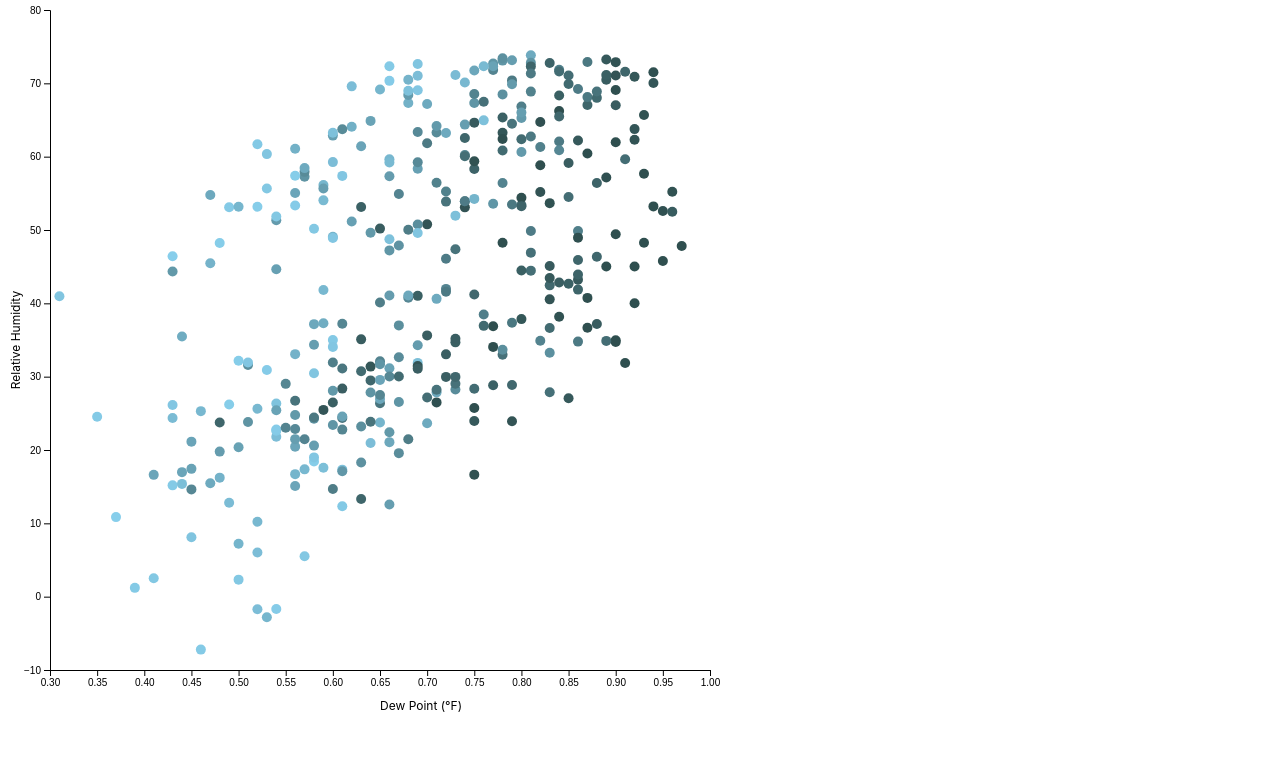
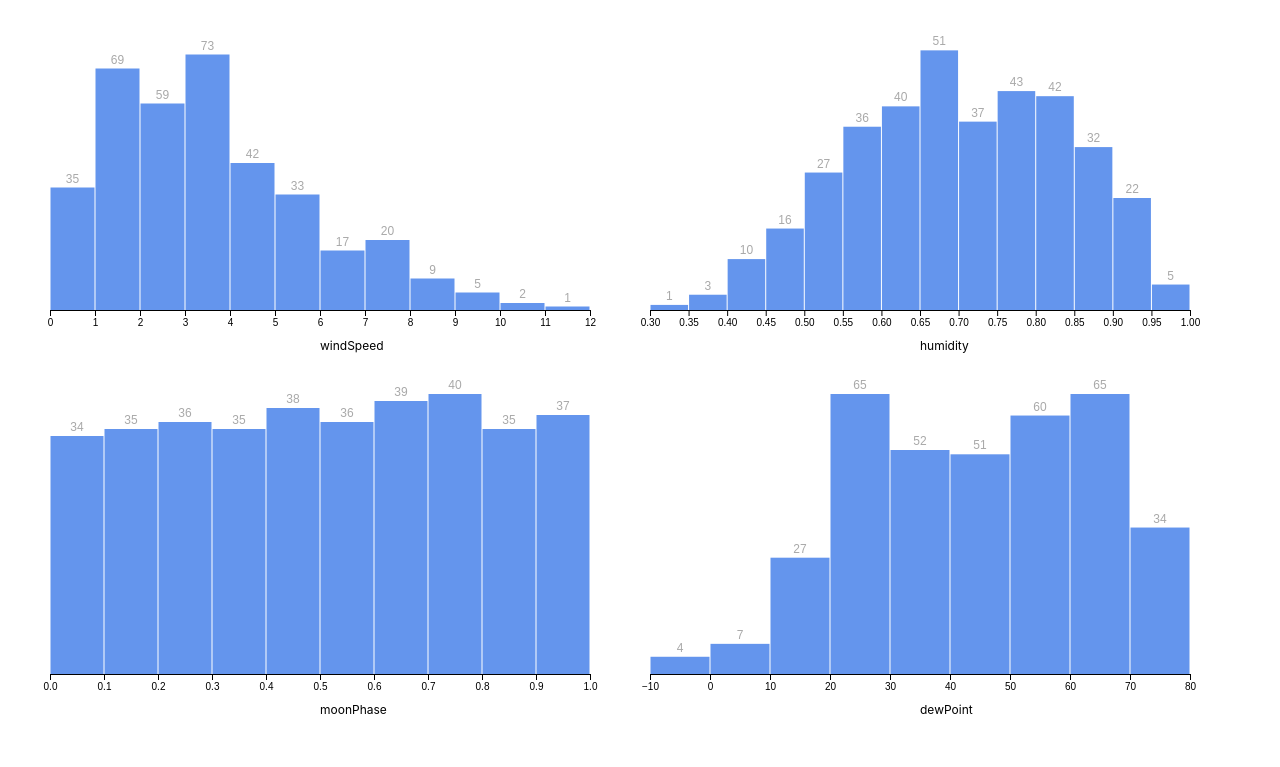
Before and after one commit to mwgolden/react-data-viz, a React (Create React App) app: page / in a window 1280 px wide. Shown: the top 767 px of the page. Built offline with nearby package versions, Linux system fonts and the light colour scheme.

Commit message:
Add histogram chart

```diff
--- a/src/App.js
+++ b/src/App.js
@@ -1,13 +1,28 @@
 import './App.css';
-import DewPointHumidityScatter from './DewPointHumidityScatter';
+import Histograms from './Histograms'
 
 import weatherData from './data/my_weather_data.json'
 
+const histogramMetrics = [
+    'windSpeed',
+    'humidity',
+    'moonPhase',
+    'dewPoint',
+    'uvIndex',
+    'windBearing',
+    'temperatureMin',
+    'temperatureMax'
+  ]
 
 function App() {
 
   return (
-    <DewPointHumidityScatter data={weatherData} />
+    <>
+
+      <div>
+        <Histograms metrics={histogramMetrics} data={weatherData} />
+      </div>
+    </>
   )
 }
 
--- /dev/null
+++ b/src/Histograms.js
@@ -0,0 +1,41 @@
+import Histogram from './components/Histogram'
+
+
+export default function Histograms({ metrics, data }) {
+
+
+    //Create dimensions
+    const width = 600
+
+    const dimensions = {
+        width: width,
+        height: width * 0.6,
+        margin: {
+            top: 30,
+            right: 10,
+            bottom: 50,
+            left: 50
+        }
+    }
+    dimensions.boundedWidth = dimensions.width - dimensions.margin.right - dimensions.margin.left
+    dimensions.boundedHeight = dimensions.height - dimensions.margin.top - dimensions.margin.bottom
+    let charts = metrics.map(
+        metric => {
+            const chart = {
+                metric: metric,
+                dimensions: dimensions,
+                data: data
+            }
+            return (
+                <Histogram chart={chart} />
+            )
+        }
+    )
+
+    return(
+        <>
+            {charts}
+        </>
+    )
+
+}
--- a/src/components/Axes.js
+++ b/src/components/Axes.js
@@ -48,9 +48,8 @@ function BottomAxis(props){
     const dimensions = props.chart.dimensions
     const xAxisGenerator = axisBottom().scale(xScale)
     const xAxisRef = useRef()
+    const styles = {}
 
-    const styles = {
-    }
     const childrenWithProps = React.Children.map(children, child => {
         return React.cloneElement( child, {
             x: dimensions.boundedWidth / 2,
--- a/src/components/Chart.js
+++ b/src/components/Chart.js
@@ -5,17 +5,31 @@ import { select } from "d3"
 export default function Chart(props) {
 
     const { children, chart } = props
+    const { metric } = chart
     const chartRef = useRef()
     const chartBoundsRef = useRef()
 
     const dimensions = chart.dimensions
+
     const childrenWithProps = React.Children.map(children, child => {
-        return React.cloneElement( child, {chartRef: chartRef, chart: chart})
+        return React.cloneElement( child, { chart: chart})
     })
 
     useEffect( () => {
         const chart = select(chartRef.current)
         const chartBounds = select(chartBoundsRef.current)
+
+        /* Accessibility */
+        chart
+            .attr('role', 'figure')
+            .attr('tabindex', '0')
+
+        chart.append('title')
+            .text(`Histogram looking at distribution of ${metric}`)
+
+        chart.selectAll('text')
+            .attr('role', 'presentation')
+            .attr('aria-hidden', 'true')
 
         chart
             .attr('width', dimensions.width)
--- /dev/null
+++ b/src/components/Histogram.js
@@ -0,0 +1,115 @@
+import { useRef, useEffect } from "react"
+import { select, bin, scaleLinear, max, extent } from "d3"
+import Chart from "./Chart"
+import { BottomAxis } from "./Axes"
+import Label from "./Label"
+
+
+function Bins(props) {
+
+    const { bins } = props
+    const { scales, accessors, dimensions, metric } = props.chart
+
+    const binsGroupRef = useRef()
+
+    useEffect( () => {
+
+        const binsGroup = select(binsGroupRef.current)
+
+        binsGroup
+            .attr('tabindex', '0')
+            .attr('role', 'list')
+            .attr('aria-label', 'histogram bars')
+
+        const binGroups = binsGroup.selectAll('g')
+            .data(bins)
+            .enter().append('g')
+            .attr('tabindex', '0')
+            .attr('role', 'listitem')
+            .attr('aria-label', d => `There were ${accessors.yAccessor(d)} days between ${
+                d.x0.toString().slice(0, 4)
+            } and ${
+                d.x1.toString().slice(0, 4)
+            } ${metric} levels`)
+
+        const barPadding = 1
+
+
+        binGroups
+            .append('rect')
+            .attr('x', d => scales.xScale(d.x0) + barPadding / 2)
+            .attr('y', d => scales.yScale(accessors.yAccessor(d)))
+            .attr('width', d => max([0, scales.xScale(d.x1) - scales.xScale(d.x0) - barPadding]))
+            .attr('height', d => dimensions.boundedHeight - scales.yScale(accessors.yAccessor(d)))
+            .attr('fill', 'cornflowerblue')
+
+        binGroups.filter(accessors.yAccessor)
+            .append('text')
+            .attr('x', d => scales.xScale(d.x0) + (scales.xScale(d.x1) - scales.xScale(d.x0)) / 2)
+            .attr('y', d => scales.yScale(accessors.yAccessor(d)) - 5)
+            .text(accessors.yAccessor)
+            .attr('fill', 'darkgrey')
+            .style('text-anchor', 'middle')
+            .style('font-size', '12px')
+            .style('font-family', 'sans-serif')
+
+    }, [bins,  dimensions.boundedHeight, scales, accessors, metric])
+
+
+    return (
+        <g ref={binsGroupRef}></g>
+    )
+
+}
+
+export default function Histogram(props) {
+
+    const { data, dimensions, metric } = props.chart
+
+    const accessors = {
+        metricAccessor: d => d[metric],
+        yAccessor: d => d.length
+    }
+
+    const xScale = scaleLinear()
+            .domain(extent(data, accessors.metricAccessor))
+            .range([0, dimensions.boundedWidth])
+            .nice()
+
+    const binsGenerator = bin()
+        .domain(xScale.domain())
+        .value(accessors.metricAccessor)
+        .thresholds(12)
+
+    const bins = binsGenerator(data)
+
+    const yScale = scaleLinear()
+            .domain([0, max(bins, accessors.yAccessor)])
+            .range([dimensions.boundedHeight, 0])
+            .nice()
+
+    const scales = {
+        xScale, yScale
+    }
+
+    let chartInfo = {
+        metric: metric,
+        dimensions: dimensions,
+        accessors: accessors,
+        scales: scales,
+        data: data
+    }
+
+
+
+    return (
+        <Chart chart={chartInfo}>
+            <Bins bins={bins} />
+            <BottomAxis>
+                <Label>{metric}</Label>
+            </BottomAxis>
+        </Chart>
+
+    )
+
+}
```
Also changed, not shown: src/HumidityHistogram.js (added, +33 -0 lines).
